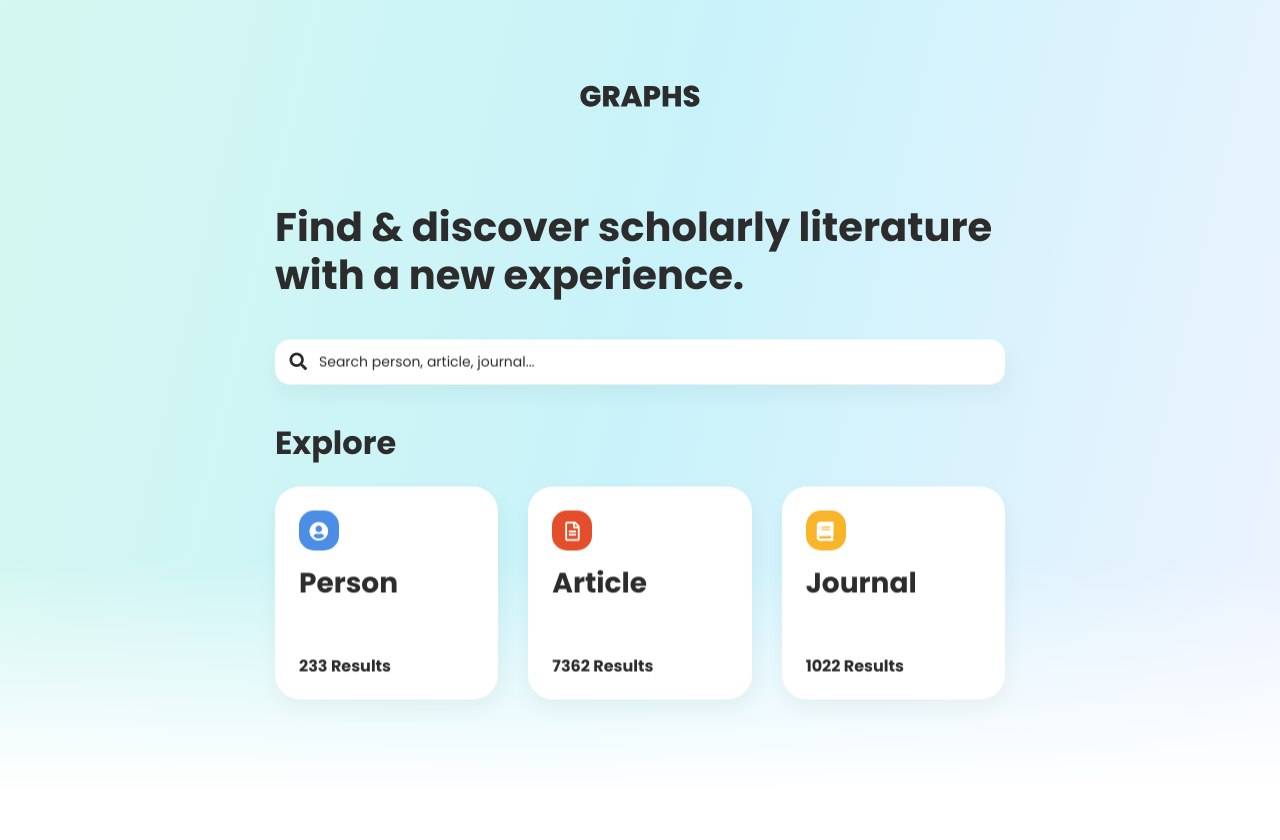
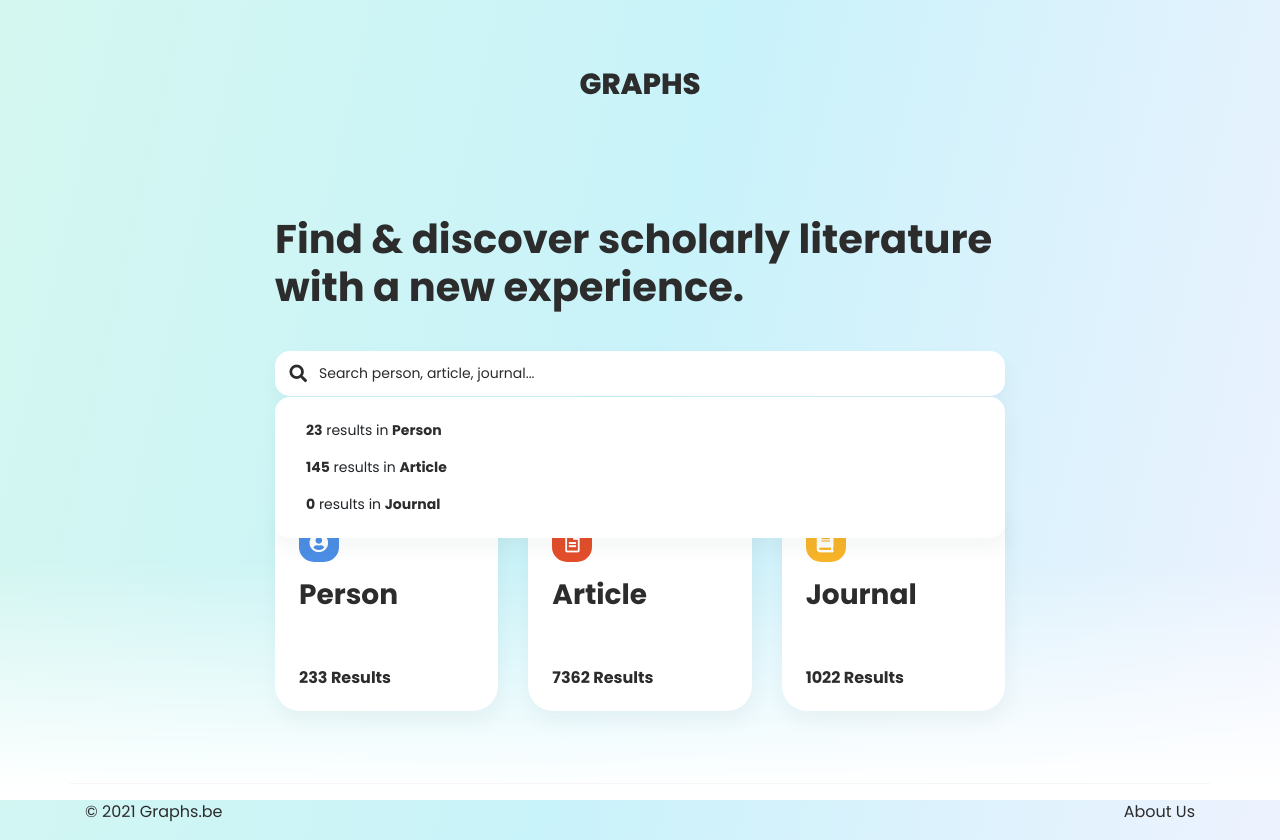
Before and after one commit to gracemagy/GraphsDB, a plain HTML site: page index.html in a window 1280 px wide. Before the commit the page ends 800 px from the top, so only its background shows below. Drawn offline with nearby package versions, Linux system fonts and the light colour scheme.

Commit message:
Add files via upload

```diff
--- a/index.html
+++ b/index.html
@@ -16,10 +16,10 @@
 
 <body class="home-bg">
 	<div class="home-gradient"></div>
-	<div class="container home-content">
+	<div class="container">
 		<div class="row">
 			<div class="col-12 offset-md-1 col-md-10 offset-lg-2 col-lg-8">
-				<div class="logo pt-5 pt-md-0 pb-5">
+				<div class="logo py-5 my-4">
 					<a href="index.html">
 						<img src="images/graphs-logo.svg" class="mx-auto">
 					</a>
@@ -28,9 +28,16 @@
 				<div class="form-group form-search py-4 my-3">
 					<span class="fa fa-search form-icon"></span>
 					<input type="text" class="form-control" placeholder="Search person, article, journal...">
+					<div class="search-dropdown">
+							<div class="list-autocomplete">
+								<button type="button" class="dropdown-item"><em>23</em> results in <em>Person</em></button>
+								<button type="button" class="dropdown-item"><em>145</em> results in <em>Article</em></button>
+								<button type="button" class="dropdown-item"><em>0</em> results in <em>Journal</em></button>
+							</div>
+						</div>
 				</div>
 				<h2>Explore</h2>
-				<div class="row pb-3">
+				<div class="row pb-5 mb-4">
 					<div class="col-12 col-md-4">
 						<a href="listing.html" class="card-hover">
 							<div class="card-m card-person">
@@ -61,6 +68,14 @@
 				</div>
 			</div>
 		</div>
+		<div class="row py-3 footer">
+			<div class="col-6">
+				<p>&#169; 2021 <a href="index.html">Graphs.be</a></p>
+			</div>
+			<div class="col-6 text-right">
+				<a href="about.html">About Us</a>
+			</div>
+		</div>
 	</div>
 </body>
 </html>
--- a/style.css
+++ b/style.css
@@ -144,9 +144,8 @@ input:focus {
   background: #fafafa;
 }
 
-@media only screen and (min-width: 768px) {
-  .home-gradient {
-    position: absolute;
+.home-gradient {
+    position: fixed;
     height: 30vh;
     bottom: 0;
     left: 0;
@@ -154,6 +153,7 @@ input:focus {
     background: linear-gradient(0deg,#fff 3%,hsla(0,0%,100%,0));
   }
 
+@media only screen and (min-width: 768px) {
   .home-content {
     position: absolute;
     top: 50%;
@@ -164,6 +164,10 @@ input:focus {
 
 .form-control {
   border-radius: 10px;
+}
+
+.form-search {
+  position: relative;
 }
 
 .form-search .form-control {
@@ -331,6 +335,36 @@ a.card-hover:hover {
   max-width: 200px;
 }
 
+/** search suggestion **/
+.search-dropdown {
+  z-index: 999;
+  position: absolute;
+  width: 100%;
+  margin-top: 1px;
+  padding: 15px;
+  border: none;
+  border-radius: 15px;
+  font-size: 0.875rem;
+  box-shadow: 2px 10px 20px rgb(46 54 68 / 5%);
+  background: #fff;
+}
+
+.dropdown-item {
+  padding: 0.5rem 1rem;
+  border-radius: 5px;
+}
+
+.dropdown-item em {
+ font-weight: 700;
+ font-style: normal;
+}
+
+.dropdown-item.disabled em {
+ color: #6c757d;
+ pointer-events: none;
+ background-color: transparent;
+}
+
 /** charts **/
 
 .bar-chart-axis {
@@ -355,3 +389,17 @@ a.card-hover:hover {
   pointer-events: none;
   box-shadow: inset 0 0 0 #efefef, 0 2px 15px 0 rgba(0,0,0,.06);
 }
+
+/** about us **/
+.footer {
+  border-top: 1px solid #2c2c2c;
+}
+
+.footer p {
+  color: #2c2c2c;
+}
+
+.footer a {
+  color: #2c2c2c;
+  text-decoration: none;
+}
```
Also changed, not shown: about.html (added, +68 -0 lines), images/caojian.jpg (added), images/maguangyi.jpg (added), images/wusijie.jpg (added).
